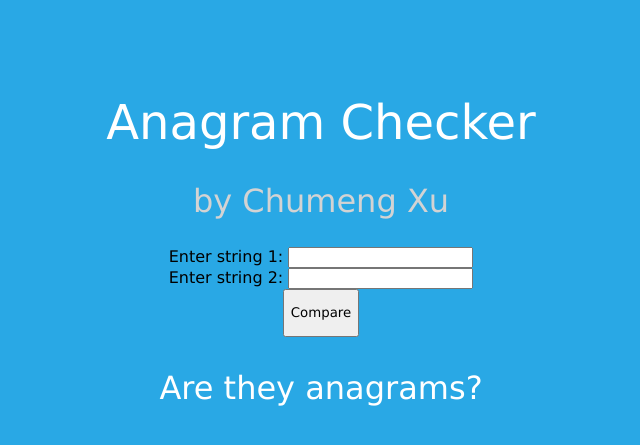
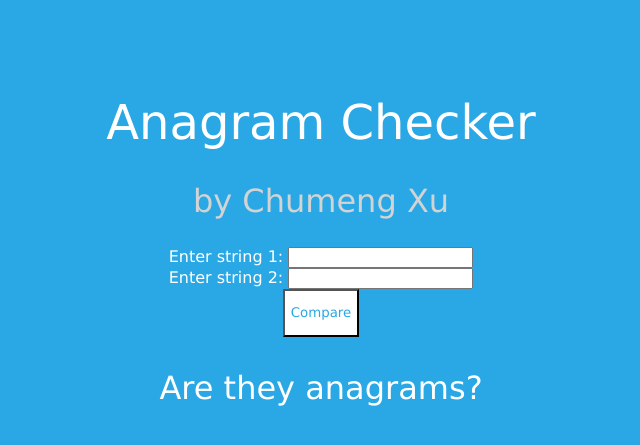
Before and after one commit to AltmerX/anagram-checker, a Flask app: page / in a window 1280 px wide. Shown: the top 445 px of the page, without its empty margins (319-959 px from the left). Run offline with Flask 2, Linux system fonts and the light colour scheme.

Commit message:
Update index.html

```diff
--- a/templates/index.html
+++ b/templates/index.html
@@ -7,7 +7,7 @@
  <br><br><br>
  <h1 style="text-align: center;font:3em Verdana,sans-serif; font-style:bold; color: white;">Anagram Checker</h1>
  <h2 style="text-align: center;font:2em Verdana,sans-serif;color: lightgrey;">by Chumeng Xu</h2>
- <form action = "." method = "POST" style="text-align: center;font: 1em Verdana,sans-serif;">
+ <form action = "." method = "POST" style="text-align: center;font: 1em Verdana,sans-serif;color: white;">
     <div>
         <label for="str1">Enter string 1:</label>
         <input type="text" name="str1" value={{str1}}><br>
@@ -17,7 +17,9 @@
         <input type="text" name="str2" value={{str2}}><br>
     </div>
     <div class="button">
-        <button type="submit"><p style="text-align: center;font: 1em Verdana,sans-serif;">Compare</p></button>
+        <button type="submit" style="background-color: white;">
+            <p style="text-align: center;font: 1em Verdana,sans-serif;color: #29A8E5;">Compare</p>
+        </button>
     </div>
   </form>
    <p style="text-align: center;font: 2em Verdana,sans-serif;color: white;">Are they anagrams?</p>
```
